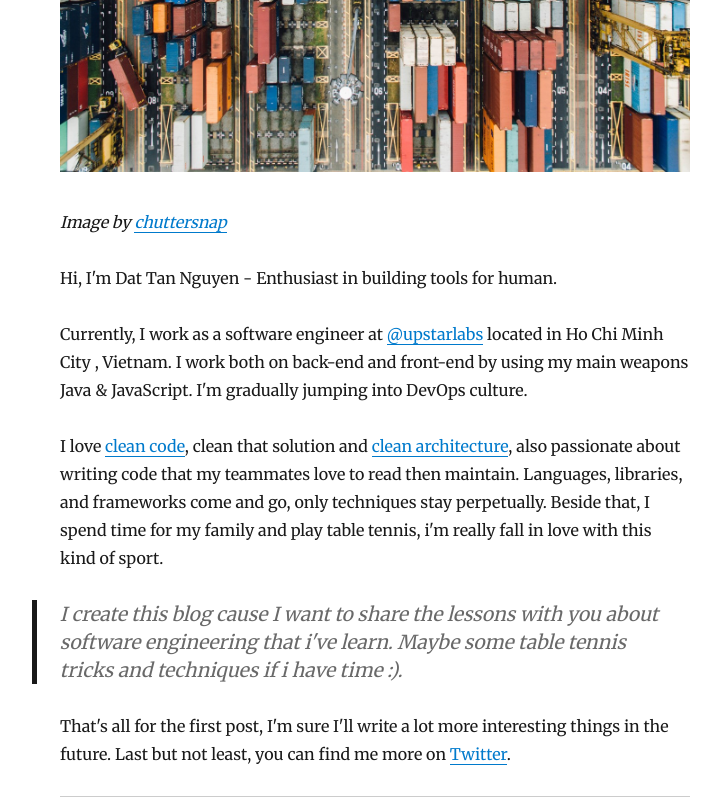
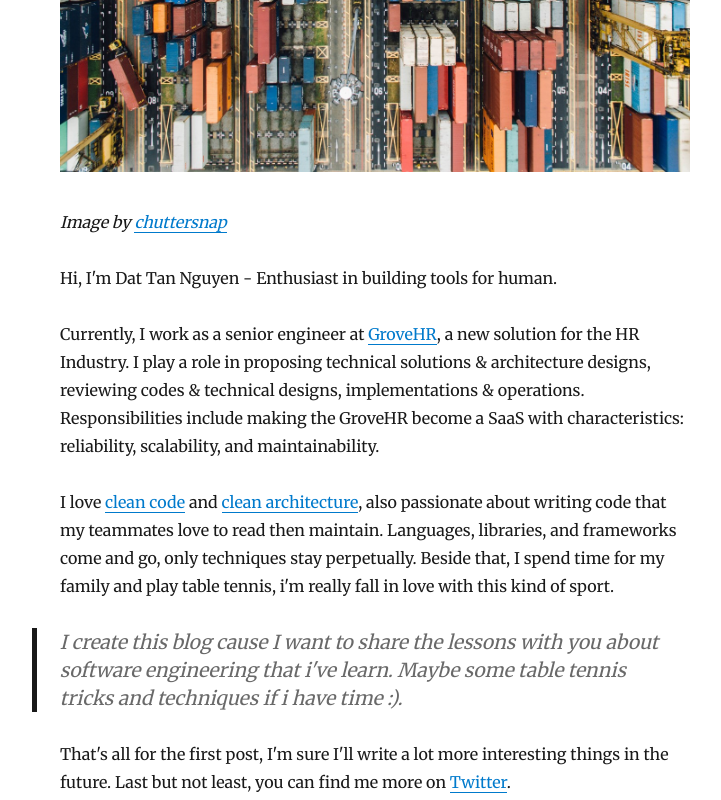
Before and after one commit to datanguyen/backfinity, a Gatsby site: page /hello-world/ in a window 1280 px wide. Shown: the part 448-1248 px from the top of the page, without its empty margins (265-986 px from the left). Built offline with nearby package versions, Linux system fonts and the light colour scheme; Gatsby itself is replaced by a stand-in of ours; some packages are replaced by stand-ins of ours.

Commit message:
update bio

```diff
--- a/content/blog/hello-world/index.md
+++ b/content/blog/hello-world/index.md
@@ -9,12 +9,10 @@ _Image by [chuttersnap](https://unsplash.com/@chuttersnap)_
 
 Hi, I'm Dat Tan Nguyen - Enthusiast in building tools for human.
 
-Currently, I work as a software engineer at [@upstarlabs](https://www.upstarlabs.com/) located in Ho Chi Minh City
-, Vietnam. I work both on back-end and front-end by using my main weapons Java & JavaScript. I'm gradually jumping
- into DevOps culture.
+Currently, I work as a senior engineer at [GroveHR](https://www.grovehr.com/), a new solution for the HR Industry.
+I play a role in proposing technical solutions & architecture designs, reviewing codes & technical designs, implementations & operations. Responsibilities include making the GroveHR become a SaaS with characteristics: reliability, scalability, and maintainability.
 
- I love [clean code](https://www.amazon.com/Clean-Code-Handbook-Software-Craftsmanship/dp/0132350882), clean
-  that solution and [clean architecture](https://www.amazon.com/dp/0134494164/ref=emc_b_5_t), also passionate about
+ I love [clean code](https://www.amazon.com/Clean-Code-Handbook-Software-Craftsmanship/dp/0132350882) and [clean architecture](https://www.amazon.com/dp/0134494164/ref=emc_b_5_t), also passionate about
    writing code that my teammates love to read then maintain. Languages, libraries, and frameworks come and go, only
     techniques stay perpetually. Beside that, I spend time for my family and play table tennis, i'm really fall in
      love with this kind of sport.
```
Also changed, not shown: README.md, 2 other files.
